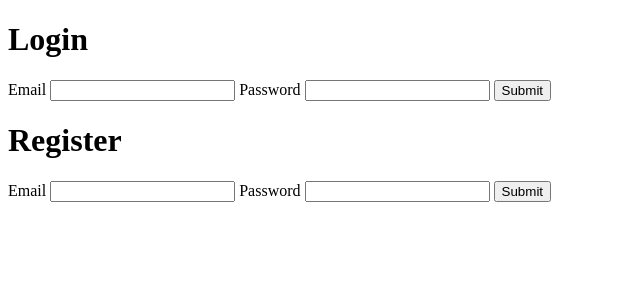
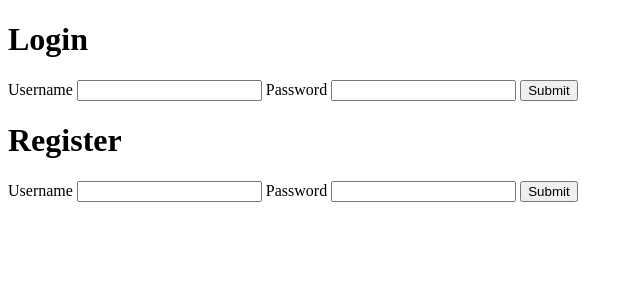
Before and after one commit to codebam/svelte-auth, a SvelteKit app: page /login in a window 1280 px wide. Shown: the top 300 px of the page, without its empty margins (0-640 px from the left). Built offline with nearby package versions, Linux system fonts and the light colour scheme.

Commit message:
rename email to username

```diff
--- a/src/routes/login/+page.svelte
+++ b/src/routes/login/+page.svelte
@@ -1,6 +1,6 @@
 <h1>Login</h1>
 <form method="POST" action="?/login">
-  <label>Email
+  <label>Username
     <input name="id">
   </label>
   <label>Password
@@ -11,7 +11,7 @@
 
 <h1>Register</h1>
 <form method="POST" action="?/register">
-  <label>Email
+  <label>Username
     <input name="id">
   </label>
   <label>Password
```
